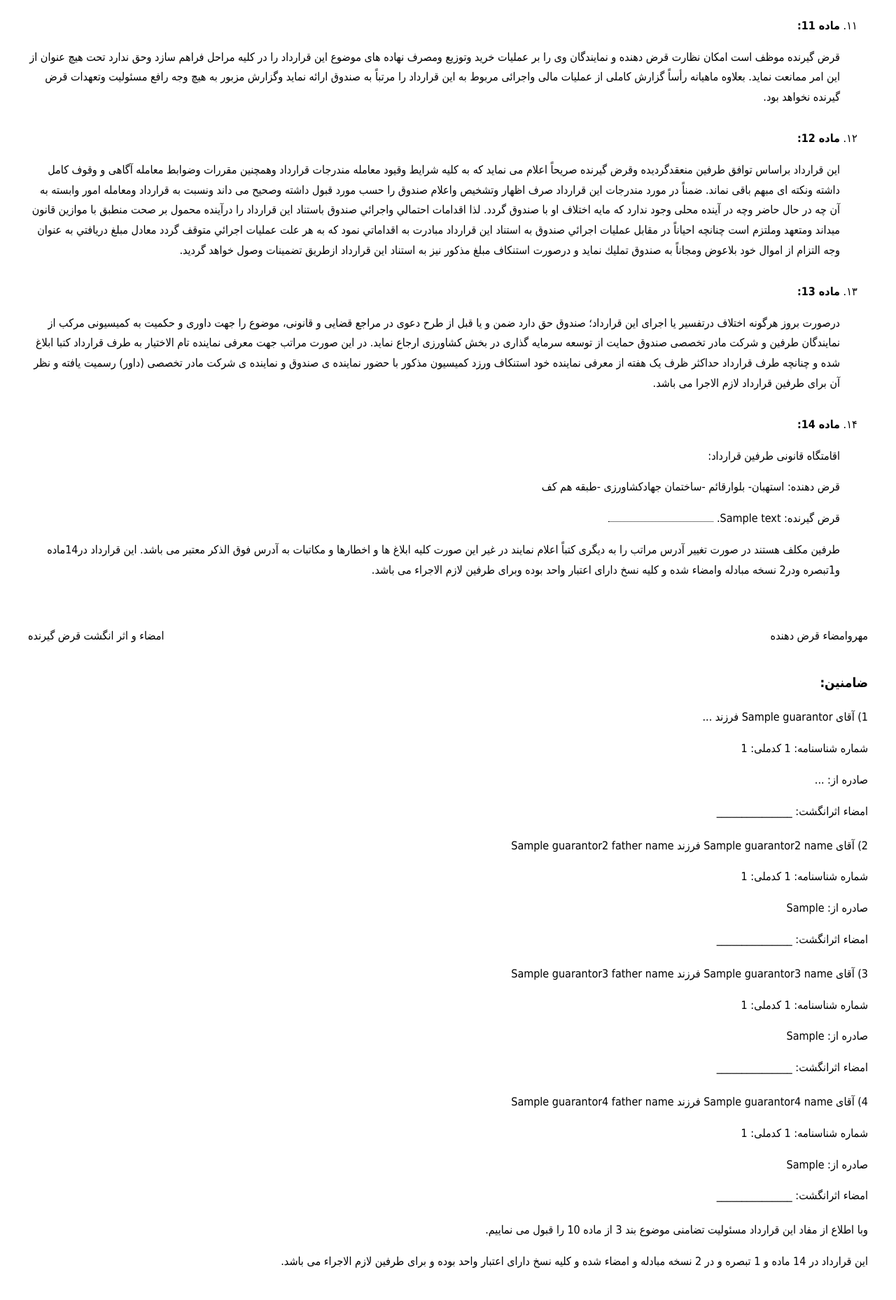
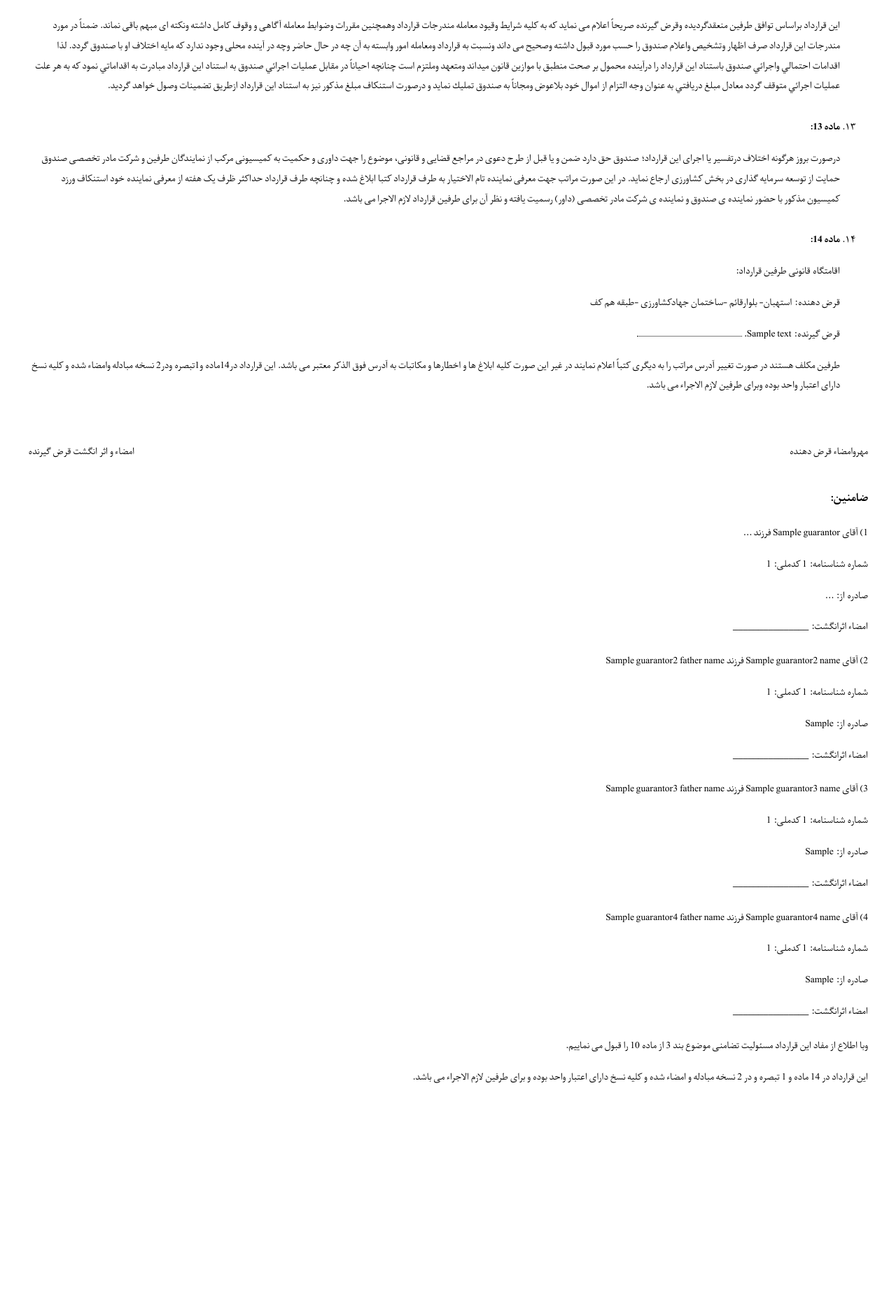
Before and after one commit to ebrahim-tavasoli/loan, a Django app: template templates/admin/facility/contract_template.html in a window 1280 px wide. Shown: the part 3249-5107 px from the top of the page at 70% size. After the commit the page ends 4797 px from the top, so only its background shows below. Run offline with Django 5.2, Linux system fonts and the light colour scheme; the template is opened without the code that fills it: most values are stand-ins (such as "Sample title", 1, 10 or a date in 2020).

Commit message:
Fix static files

```diff
--- a/facility/views.py
+++ b/facility/views.py
@@ -87,9 +87,12 @@ def generate_contract_view(request, facility_id):
         ),
     }
 
+    return render(request, "admin/facility/contract_template.html", context)
+
     html_content = render_to_string("admin/facility/contract_template.html", context)
     filename = context.get("contract_number")
     return return_pdf(html_content, f"{filename}")
+
 
 
 def generate_form4_view(request, facility_id):
--- a/loan/urls.py
+++ b/loan/urls.py
@@ -18,6 +18,8 @@ Including another URLconf
 from django.contrib import admin
 from django.http import HttpResponse
 from django.urls import path, include
+from django.conf import settings
+from django.conf.urls.static import static
 
 admin.site.site_header = "صندوق توسعه کشاورزی"  # Changes the header text
 admin.site.site_title = "صندوق توسعه کشاورزی"  # Changes the browser tab title
--- a/templates/admin/facility/contract_template.html
+++ b/templates/admin/facility/contract_template.html
@@ -5,8 +5,20 @@
     <meta charset="UTF-8">
     <title>قرارداد تسهیلات {{ facility_type }}</title>
     <style>
+        @font-face {
+            font-family: "Nazanin";
+            src: url("{% static 'facility/font/nazanin-400.woff2' %}") format("woff2");
+            font-weight: 400;
+            font-style: normal;
+        }
+        @font-face {
+            font-family: "Nazanin";
+            src: url("{% static 'facility/font/nazanin-700.woff2' %}") format("woff2");
+            font-weight: 700;
+            font-style: normal;
+        }
         body {
-            font-family: 'B Nazanin', Tahoma;
+            font-family: Nazanin;
             line-height: 1.8;
             margin: 40px;
         }
@@ -39,7 +51,7 @@
 </head>
 <body>
     <div style="text-align: center; margin-bottom: 20px;">
-        <img src="{% static 'tashilat1.jpg' %}" alt="Contract Image" style="max-width: 100%; height: auto;">
+        <img src="{% static 'facility/img/tashilat1.jpg' %}" alt="Contract Image" style="max-width: 100%; height: auto;">
     </div>
     <h1 style="text-align: center;">قرارداد تسهیلات {{ facility_type }}</h1>
 
```
Also changed, not shown: facility/static/facility/font/nazanin-400.woff2 (added), facility/static/facility/font/nazanin-700.woff2 (added), facility/static/facility/img/tashilat1.jpg (added), 1 other file.
